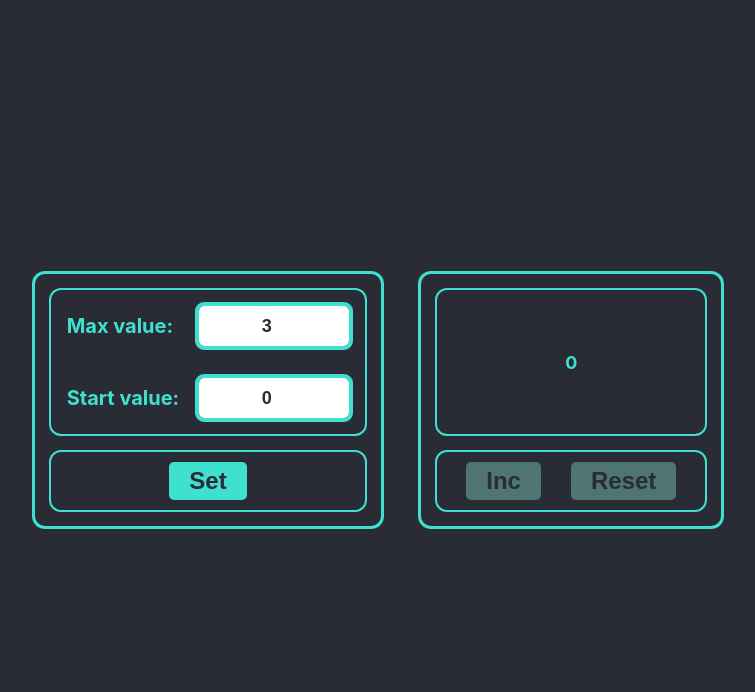
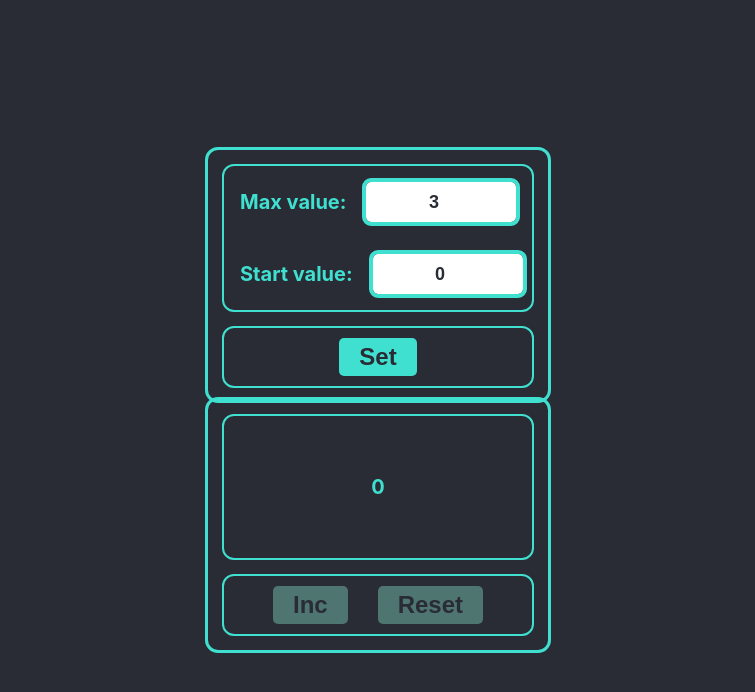
Before and after one commit to KaninGleb/Counter, a React (Vite) app: page / in a window 1280 px wide. Shown: the top 692 px of the page, without its empty margins (262-1017 px from the left). Built offline with nearby package versions, Linux system fonts and the light colour scheme.

Commit message:
Styles refactoring

```diff
--- a/src/components/Counter.tsx
+++ b/src/components/Counter.tsx
@@ -22,7 +22,7 @@
     const isResetDisabled = error !== null || isEditing;
 
     return (
-        <div className={'counter'}>
+        <div className={'block-wrapper'}>
             <div className={'score-wrapper'}>
                 {error ? (
                     <span className={'score error'}>{error}</span>
--- a/src/components/CounterSettings.tsx
+++ b/src/components/CounterSettings.tsx
@@ -33,7 +33,7 @@
     }
 
     return (
-        <div className={'counter-settings'}>
+        <div className={'block-wrapper'}>
             <div className={'inputs-wrapper'}>
                 <label className={'title'}>
                     Max value:
--- a/src/index.css
+++ b/src/index.css
@@ -25,53 +25,23 @@
 }
 
 .App {
-    display: flex;
-    gap: 40px;
     position: relative;
 }
 
-.version {
-    position: absolute;
-    top: -70px;
-    left: 50%;
+.container {
     display: flex;
-    gap: 12px;
-    transform: translateX(-50%);
+    gap: 40px;
 }
 
-.version-button {
-    border: none;
-    border-radius: 5px;
-    background-color: turquoise;
-    padding: 5px 20px;
-    cursor: pointer;
-    font-size: 24px;
-    font-weight: 700;
-    color: #292c35;
-    transition: 0.2s;
-}
-
-.version-button.active {
-    background-color: #292c35;
-    border: 4px solid turquoise;
-    padding: 5px 16px;
-    color: turquoise;
-}
-
-.version-button:not(.active):hover {
-    background-color: #00ffe9;
-    scale: 1.05;
-}
-
-.counter {
+.block-wrapper {
     display: flex;
     flex-direction: column;
-    justify-content: space-between;
     outline: 3px solid turquoise;
     gap: 18px;
     padding: 16px;
     border-radius: 10px;
-    width: 300px;
+    width: 340px;
+    height: 250px;
 }
 
 .score-wrapper {
@@ -99,12 +69,12 @@
 }
 
 .score.editing {
-    font-size: 18px;
+    font-size: 20px;
     white-space: pre-wrap;
 }
 
 .score.error {
-    font-size: 18px;
+    font-size: 20px;
     font-weight: 700;
     color: indianred;
     white-space: pre-wrap;
@@ -148,15 +118,7 @@
     justify-content: space-between;
     align-items: center;
     gap: 20px;
-}
-
-.counter-settings {
-    display: flex;
-    flex-direction: column;
-    gap: 18px;
-    outline: 3px solid turquoise;
-    padding: 16px;
-    border-radius: 10px;
+    white-space: nowrap;
 }
 
 .inputs-wrapper {
@@ -186,3 +148,36 @@
     outline: 4px solid red;
     background-color: indianred;
 }
+
+.version {
+    position: absolute;
+    bottom: -40%;
+    left: 50%;
+    display: flex;
+    gap: 12px;
+    transform: translateX(-50%);
+}
+
+.version-button {
+    border: none;
+    border-radius: 5px;
+    background-color: turquoise;
+    padding: 5px 20px;
+    cursor: pointer;
+    font-size: 24px;
+    font-weight: 700;
+    color: #292c35;
+    transition: 0.2s;
+}
+
+.version-button.active {
+    background-color: #292c35;
+    border: 4px solid turquoise;
+    padding: 5px 16px;
+    color: turquoise;
+}
+
+.version-button:not(.active):hover {
+    background-color: #00ffe9;
+    scale: 1.05;
+}
```
